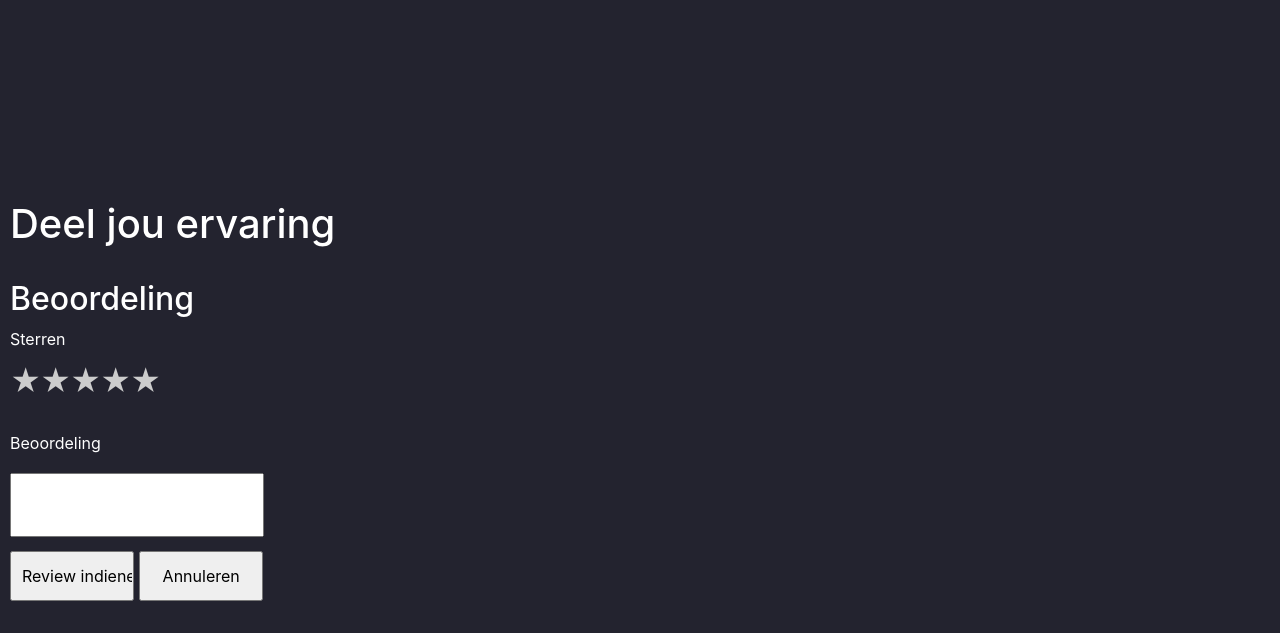
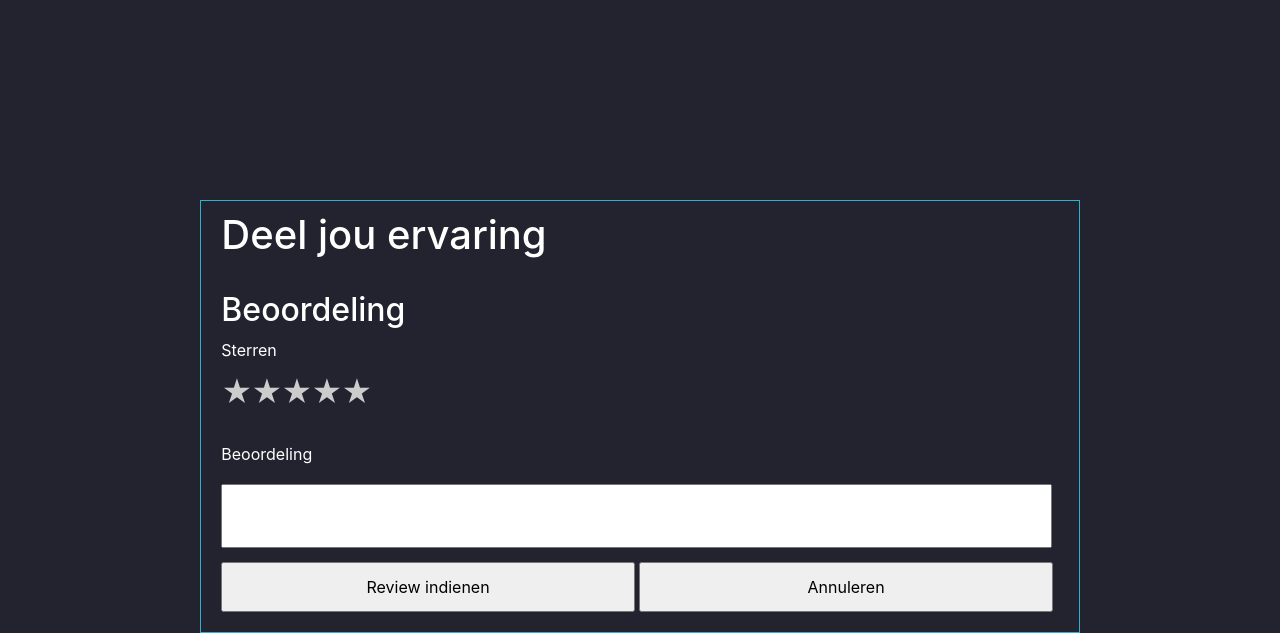
Before and after one commit to PatrickWildschut/nerdygadgets, a PHP site: page /view.php?id=1 in a window 1280 px wide; the page is wider, and only the part inside the window is pictured. Shown: the part 344-977 px from the top of that part. Before the commit the page ends 945 px from the top of that part, so only its background shows below. Run offline with PHP 8.4, Linux system fonts and the light colour scheme; data that the repository does not hold is empty; some libraries are stand-ins or nearby versions; some web fonts are replaced.

Commit message:
Uitlijnen Productreview

```diff
--- a/Public/CSS/style.css
+++ b/Public/CSS/style.css
@@ -638,7 +638,7 @@ ul#ul-class-price li {
 
 .InpuSpec {
     margin: 10px 0 0 0;
-    width: 20%;
+    width: 98%;
     min-height: 4em;
 }
 
@@ -679,7 +679,14 @@ ul#ul-class-price li {
 }
 
 .buttonreview {
-    width: 9.8%;
+    width: 48.8%;
     margin-bottom: 10px;
     margin-top: -10px;
 }
+
+.centertwo {
+    margin: auto;
+    width: 68.7%;
+    border: 1px solid #2DB0D4;
+    padding: 10px;
+}
--- a/view.php
+++ b/view.php
@@ -172,9 +172,8 @@ if (isset($_GET["beoordelingVerzend"])) {
     voegProductBeoordeling(1, $_GET["rate"], $StockItem["StockItemID"], $beoordeling['Beoordeling']);
 }
 ?>
-
 <form>
-    <div class="ProductReview">
+    <div class="centertwo">
         <h1>Deel jou ervaring</h1></br>
         <h2>Beoordeling</h2>
         <div class="star"></div>
```
